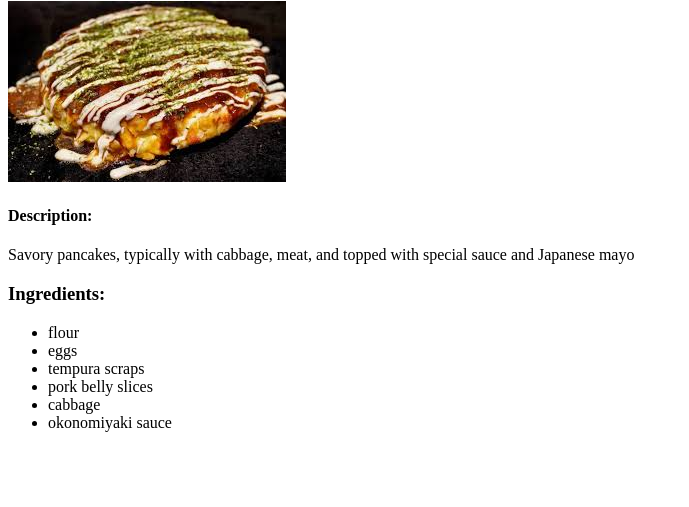
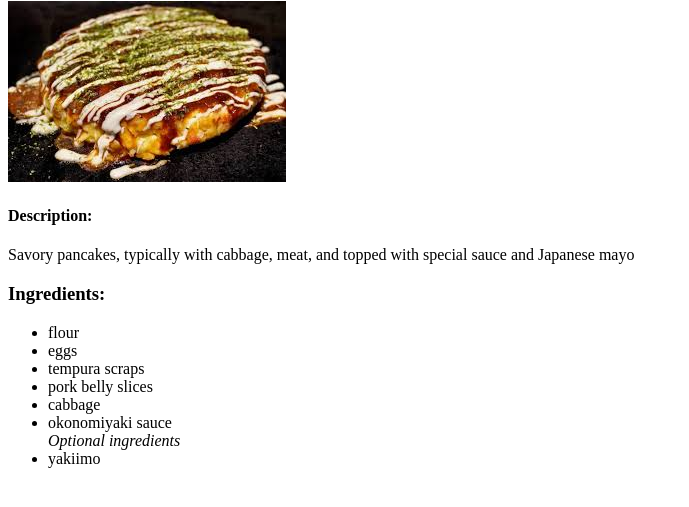
Before and after one commit to Jdawarrior/odin-recipes, a plain HTML site: page recipes/okonomiyaki.html in a window 1280 px wide. Shown: the part 79-586 px from the top of the page, without its empty margins (0-689 px from the left). Drawn offline with Linux system fonts and the light colour scheme.

Commit message:
testing italicized font and practicing commit with specific file in subdirectory

```diff
--- a/recipes/okonomiyaki.html
+++ b/recipes/okonomiyaki.html
@@ -22,6 +22,8 @@
     <li>pork belly slices</li>
     <li>cabbage</li>
     <li>okonomiyaki sauce</li>
+    <em>Optional ingredients</em>
+    <li>yakiimo</li>
 </ul>
 </body>
 </html>
```
